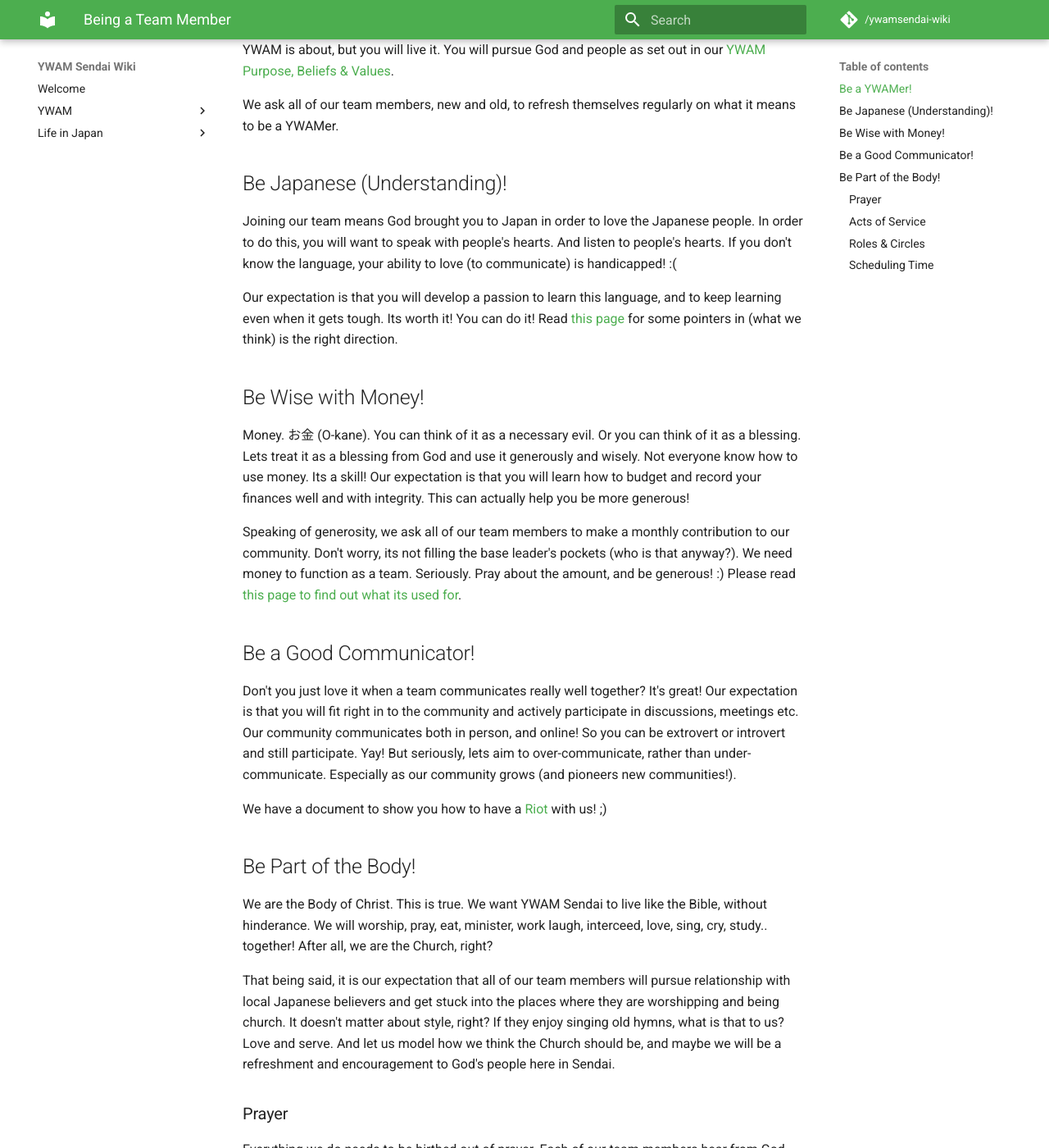
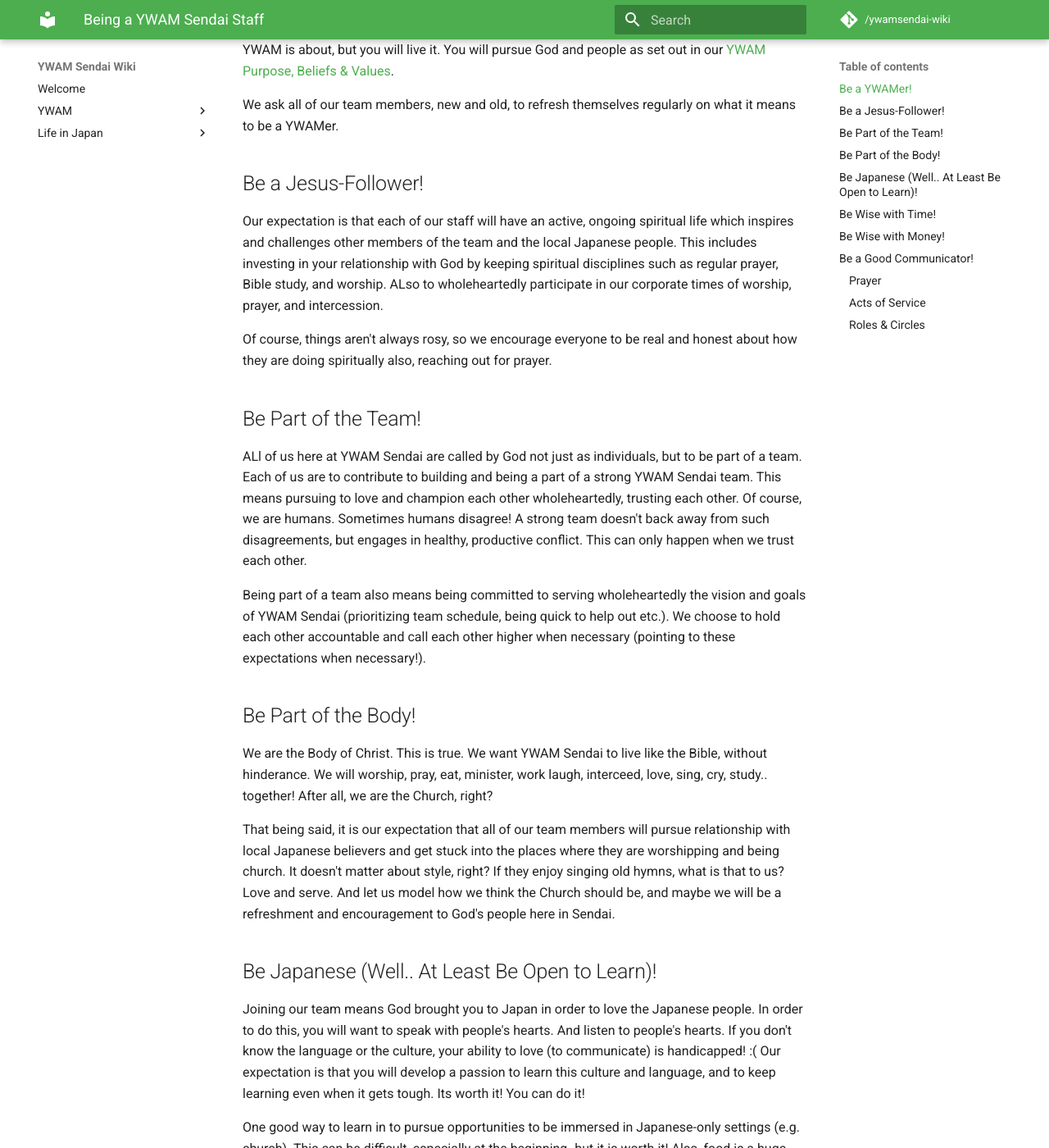
Before and after one commit to ywamsendai/ywamsendai-wiki, an MkDocs documentation site: the page built from docs/ywam/commitments.md, in a window 1280 px wide and 1400 px high, scrolled down 325 px. Shown: the whole window at 82% size. Built offline with MkDocs 1.6.1 and Material for MkDocs 9.7.7, drawn with Linux system fonts in a browser that asks for light colours; comment, search, counter and statistics services are not loaded; some of the changed text lies outside the part shown.

Commit message:
Added recent staff expectations

```diff
--- a/docs/ywam/commitments.md
+++ b/docs/ywam/commitments.md
@@ -1,6 +1,6 @@
-# Being a Team Member
+# Being a YWAM Sendai Staff
 
-For those that commit to join us as full-time team members, we have the following commitments and expectations.
+For those that commit to join us as full-time staff, we have the following commitments and expectations.
 
 ## Be a YWAMer!
 
@@ -8,17 +8,55 @@
 
 We ask all of our team members, new and old, to refresh themselves regularly on what it means to be a YWAMer.
 
-## Be Japanese (Understanding)!
+## Be a Jesus-Follower!
 
-Joining our team means God brought you to Japan in order to love the Japanese people. In order to do this, you will want to speak with people's hearts. And listen to people's hearts. If you don't know the language, your ability to love (to communicate) is handicapped! :(
+Our expectation is that each of our staff will have an active, ongoing spiritual life which inspires and challenges other members of the team and the local Japanese people. This includes investing in your relationship with God by keeping spiritual disciplines such as regular prayer, Bible study, and worship. ALso to wholeheartedly participate in our corporate times of worship, prayer, and intercession.
 
-Our expectation is that you will develop a passion to learn this language, and to keep learning even when it gets tough. Its worth it! You can do it! Read [this page](language.md) for some pointers in (what we think) is the right direction.
+Of course, things aren't always rosy, so we encourage everyone to be real and honest about how they are doing spiritually also, reaching out for prayer.
+
+## Be Part of the Team!
+
+ALl of us here at YWAM Sendai are called by God not just as individuals, but to be part of a team. Each of us are to contribute to building and being a part of a strong YWAM Sendai team. This means pursuing to love and champion each other wholeheartedly, trusting each other. Of course, we are humans. Sometimes humans disagree! A strong team doesn't back away from such disagreements, but engages in healthy, productive conflict. This can only happen when we trust each other.
+
+Being part of a team also means being committed to serving wholeheartedly the vision and goals of YWAM Sendai (prioritizing team schedule, being quick to help out etc.). We choose to hold each other accountable and call each other higher when necessary (pointing to these expectations when necessary!).
+
+## Be Part of the Body!
+
+We are the Body of Christ. This is true. We want YWAM Sendai to live like the Bible, without hinderance. We will worship, pray, eat, minister, work laugh, interceed, love, sing, cry, study.. together! After all, we are the Church, right?
+
+That being said, it is our expectation that all of our team members will pursue relationship with local Japanese believers and get stuck into the places where they are worshipping and being church. It doesn't matter about style, right? If they enjoy singing old hymns, what is that to us? Love and serve. And let us model how we think the Church should be, and maybe we will be a refreshment and encouragement to God's people here in Sendai.
+
+## Be Japanese (Well.. At Least Be Open to Learn)!
+
+Joining our team means God brought you to Japan in order to love the Japanese people. In order to do this, you will want to speak with people's hearts. And listen to people's hearts. If you don't know the language or the culture, your ability to love (to communicate) is handicapped! :( Our expectation is that you will develop a passion to learn this culture and language, and to keep learning even when it gets tough. Its worth it! You can do it!
+
+One good way to learn in to pursue opportunities to be immersed in Japanese-only settings (e.g. church). This can be difficult, especially at the beginning--but it is worth it! Also, food is a huge part of Japanese culture. We encourage our staff to try everything at least twice (even if you're not too sure!) and cook Japanese food at home and as a community. This attitude will speak loudly!
+
+To learn this language requires discipline and good strategy. We encourage each staff to set achievable goals in language study and to stick to a study schedule. We are in this together, so we ask everyone to keep each other accountable. As we want to become a bilingual YWAM base, we also challenge each other to speak in Japanese together. A great way to practice (and stay humble!).
+
+There are many opportunities to practice and learn the language in Sendai. Please seek them out! Read [this page](language.md) for some pointers in (what we think) is the right direction to get you started.
+
+## Be Wise with Time!
+
+Our expectation is that each of our staff manage their time well, having an attitude of working as hard as those supporting us to be here, giving around 35 hours per week to “work” (not including meals, personal time with God, personal skill development/hobbies, fellowship with each other etc.). What would this look like?
+
+Category | Hours per Week | Description
+--------- | --------- | ---------
+**YWAM Sendai Functioning** | 7 hours (20% of time) | All scheduled meetings, weekly worship and training, weekly intercession, role-related work, etc.
+**Ministry** | 28 hours (80% of time) | Event prep, kokubuncho, DTS/school prep, meeting Japanese people, prayer walking, evangelism, etc.
+**Language Study** | Up to 14 hours (50% of ministry) | For all new non-Japanese speaking staff: up to 50% of ministry time studying the Japanese language for up to 2 years, working towards achieving JLPT N2 – leaving at least 14 hours for ministry
 
 ## Be Wise with Money!
 
-Money. お金 (O-kane). You can think of it as a necessary evil. Or you can think of it as a blessing. Lets treat it as a blessing from God and use it generously and wisely. Not everyone know how to use money. Its a skill! Our expectation is that you will learn how to budget and record your finances well and with integrity. This can actually help you be more generous!
+Money. お金 (O-kane). You can think of it as a necessary evil. Or you can think of it as a blessing. Lets treat it as a blessing from God and use it generously and wisely. Not everyone knows how to use money. Its a skill! Our expectation is that you will learn how to budget and record your finances well and with integrity. This can actually help you be more generous!
 
-Speaking of generosity, we ask all of our team members to make a monthly contribution to our community. Don't worry, its not filling the base leader's pockets (who is that anyway?). We need money to function as a team. Seriously. Pray about the amount, and be generous! :) Please read [this page to find out what its used for](finances.md).
+As we want to be a blessing in Japan (and generally just be good people), we expect that each staff member makes sure to make all required monthly payments: rent, utilities, phone bills, health insurance, etc. YWAM Sendai is not responsible for your finances, so missed payments could mean penalty fees, jail time, or even deportation.
+
+While trusting in God alone for our needs, we believe it is good stewardship of his resources to prepare for various unforeseen expenses. These include personal emergency, disaster relief, outreach, YWAM conferences (usually one each year), medical expenses, flights home, childcare & education, clothing, new electronic devices, taxes and pension (phew!).
+
+We ask all of our team members to make a monthly contribution to our community. Don't worry, its not filling the base leader's pockets. YWAM Sendai does not have its own income and relies on these monthly donations in order to function as a team. Please read [this page to find out what its used for](finances.md).
+
+There is always need for ongoing fundraising. This is a combination of the rise of living expenses here, as well as support being dropped back home. It is vital to communicate regularly to supporters and churches, both for prayer support and for financial support. It is also important to make trips to visit supporters and churches around once every two years for a month or two in order to renew connections with supporters, churches, family and friends.
 
 ## Be a Good Communicator!
 
@@ -26,20 +64,12 @@
 
 We have a document to show you how to have a [Riot](tools.md) with us! ;)
 
-## Be Part of the Body!
 
-We are the Body of Christ. This is true. We want YWAM Sendai to live like the Bible, without hinderance. We will worship, pray, eat, minister, work laugh, interceed, love, sing, cry, study.. together! After all, we are the Church, right?
-
-That being said, it is our expectation that all of our team members will pursue relationship with local Japanese believers and get stuck into the places where they are worshipping and being church. It doesn't matter about style, right? If they enjoy singing old hymns, what is that to us? Love and serve. And let us model how we think the Church should be, and maybe we will be a refreshment and encouragement to God's people here in Sendai.
 
 ###Prayer
 
 Everything we do needs to be birthed out of prayer. Each of our team members hear from God. We need to commit to spending time with God and turning our ears towards Him. Prayer looks different for each person. But setting time aside daily for Him is essential. Our personal time with God is priority, though we also value praying together as a community also.
 
-
-
 ###Acts of Service
 
 ###Roles & Circles
-
-###Scheduling Time
```
